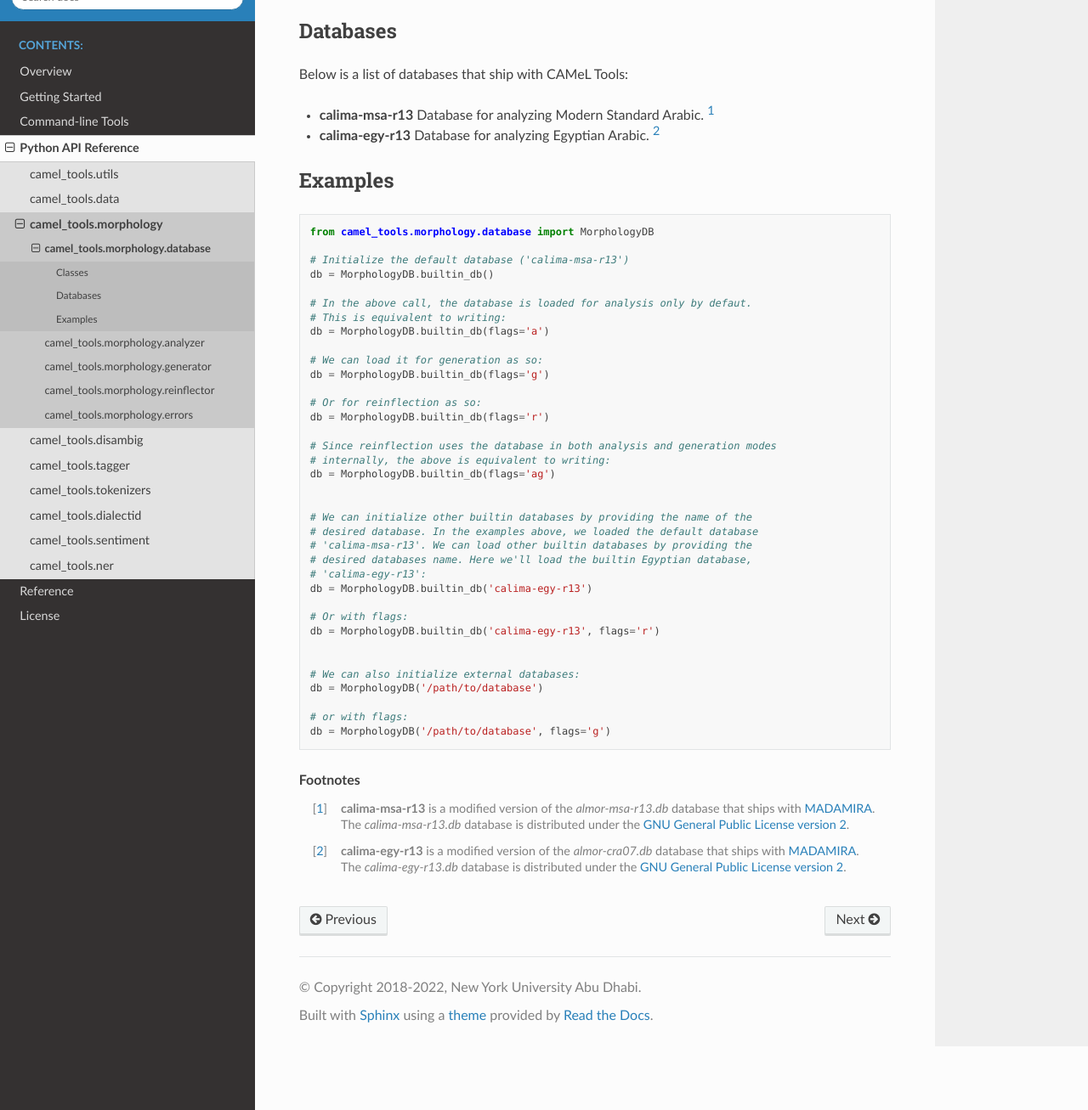
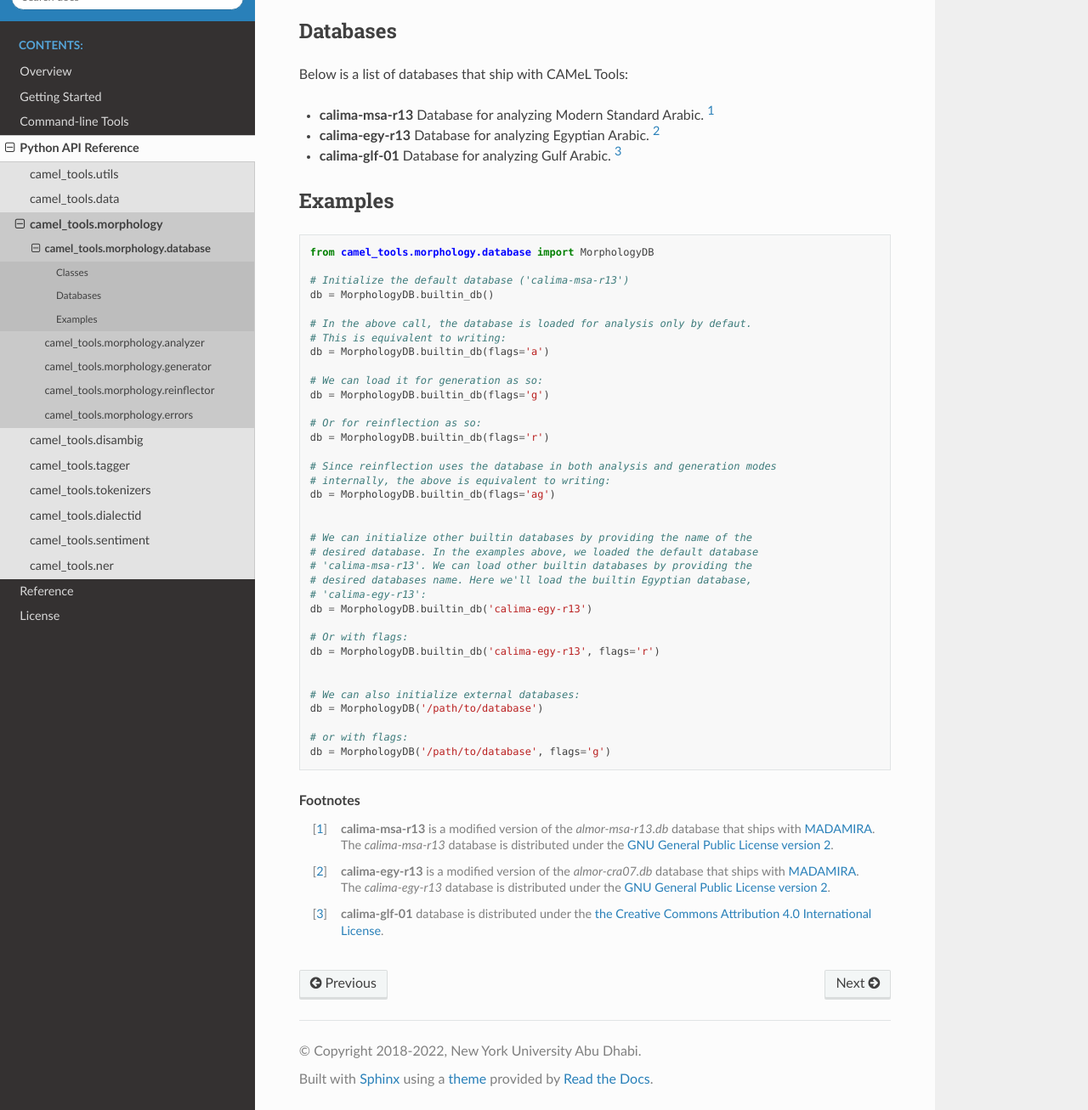
Before and after one commit to CAMeL-Lab/camel_tools, a Sphinx documentation site: the page built from docs/source/api/morphology/database.rst, in a window 1280 px wide and 1400 px high, scrolled down 373 px, cut to the strip 93-1400 px from the top of the window. Shown: the whole strip at 85% size. Built offline with Sphinx 7.4.7 and the Read the Docs theme 2.0.0, drawn with Linux system fonts in a browser that asks for light colours.

Commit message:
Added references to calima-glf-01 in docs.

```diff
--- a/docs/source/api/morphology/database.rst
+++ b/docs/source/api/morphology/database.rst
@@ -24,6 +24,7 @@ Below is a list of databases that ship with CAMeL Tools:
 
 * **calima-msa-r13** Database for analyzing Modern Standard Arabic. [#fn1]_
 * **calima-egy-r13** Database for analyzing Egyptian Arabic. [#fn2]_
+* **calima-glf-01** Database for analyzing Gulf Arabic. [#fn3]_
 
 
 Examples
@@ -74,11 +75,14 @@ Examples
 .. [#fn1] **calima-msa-r13** is a modified version of the `almor-msa-r13.db`
    database that ships with
    `MADAMIRA <http://innovation.columbia.edu/technologies/cu14012_arabic-language-disambiguation-for-natural-language-processing-applications>`_.
-   The `calima-msa-r13.db` database is distributed under the
+   The `calima-msa-r13` database is distributed under the
    `GNU General Public License version 2 <https://www.gnu.org/licenses/old-licenses/gpl-2.0.en.html#SEC1>`_.
 
 .. [#fn2] **calima-egy-r13** is a modified version of the `almor-cra07.db`
    database that ships with
    `MADAMIRA <http://innovation.columbia.edu/technologies/cu14012_arabic-language-disambiguation-for-natural-language-processing-applications>`_.
-   The `calima-egy-r13.db` database is distributed under the
+   The `calima-egy-r13` database is distributed under the
    `GNU General Public License version 2 <https://www.gnu.org/licenses/old-licenses/gpl-2.0.en.html#SEC1>`_.
+
+.. [#fn3] **calima-glf-01** database is distributed under the
+   `the Creative Commons Attribution 4.0 International License <http://creativecommons.org/licenses/by/4.0/>`_.
```
